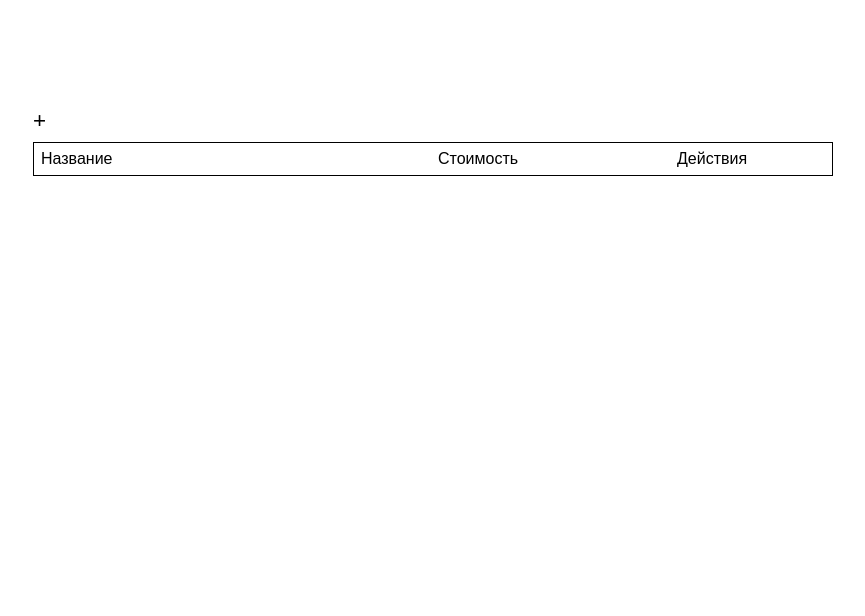
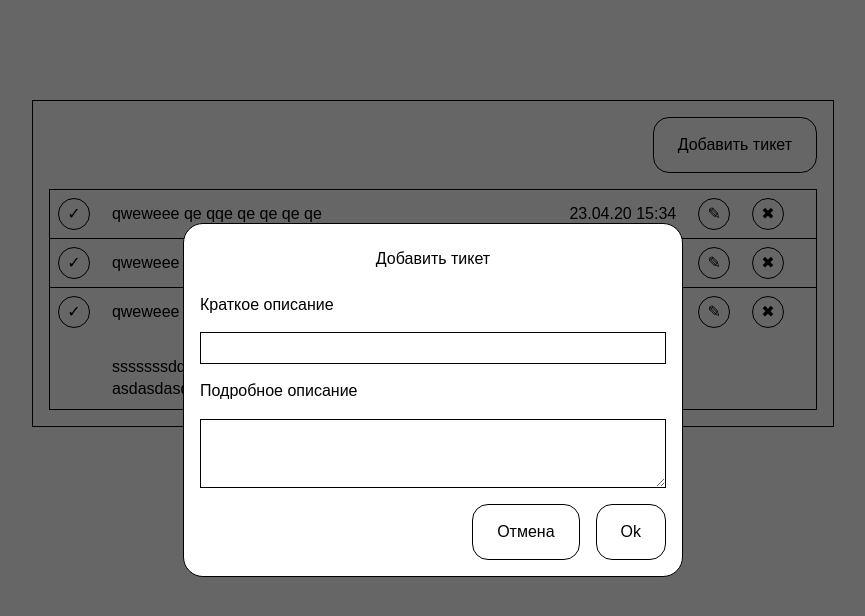
Before and after one commit to OlegBirykov/AHJ-7-2, a website built with webpack: page src/index.html in a window 1280 px wide. Shown: the whole page, without its empty margins (207-1072 px from the left). Built offline with nearby package versions, Linux system fonts and the light colour scheme.

Commit message:
Добавлен макет разметки и стили

```diff
--- a/src/css/style.css
+++ b/src/css/style.css
@@ -1,168 +1,130 @@
 body {
-  background-color: #white;
+  background-color: white;
 }
 
 .container {
   width: 800px;
   margin: 100px auto 0 auto;
+  border: 1px solid black;
 }
 
-.price-list-form * {
+[data-widget=help-desk-widget] *,
+.help-desk-modal-form * {
   box-sizing: border-box;
   margin: 0;
   padding: 0;
+  border: none;
 
   font-family: "Arial", sans-serif;
   font-size: 16px;
+  line-height: 1.4;
+  color: black;
+  background-color: white;
 }
 
-.price-list-form .icon {
-  font-size: 1.4em;
-  line-height: 1;
+[data-widget=help-desk-widget] {
+  padding: 0 1em 1em 1em;
+  background-color: white;
+}
+
+.header {
+  display: flex;
+  justify-content: flex-end;
+  padding: 1em 0;
+}
+
+.help-desk-button {
+  margin-left: 1em;
+  padding: 1em 1.5em;
+  border: 1px solid black;
+  border-radius: 1em;
   cursor: pointer;
 }
 
-.price-list-form .icon:hover {
-  background-color: yellow;
+.help-desk-ticket-button {
+  width: 2em;
+  height: 2em;
+  border: 1px solid black;
+  border-radius: 50%;
+  line-height: 0;
+  cursor: pointer;
 }
 
-.price-list-form .delete {
-  color: red;
+.help-desk-button:hover,
+.help-desk-ticket-button:hover {
+  background-color: rgb(19, 204, 74);
 }
 
-
-.price-list-form .header {
+[data-widget=help-desk-widget] [data-id=ticket] {
   display: flex;
+  flex-wrap: wrap;
   justify-content: space-between;
-  padding: 10px 0;
-}
-
-.price-list-form table {
-  width: 100%;
+  align-items: baseline;
+  padding: 0.5em 2em 0.5em 0.5em;
   border: 1px solid black;
 }
 
-.price-list-form td {
-  padding: 5px;
+[data-widget=help-desk-widget] [data-id=ticket]:not(:first-child) {
+  border-top: none;
 }
 
-.price-list-form .name {
-  width:50%;
-  max-width: 230px;
+[data-widget=help-desk-widget] .text {
+  width: 60%;
+}
+
+[data-widget=help-desk-widget] [data-id="description"] {
+  margin-top: 2em;
+}
+
+.help-desk-modal-form {
+  display: none;
+  justify-content: center;
+  align-items: center;
+  position: fixed;
+  left: 0;
+  top: 0;
+  right: 0;
+  bottom: 0;
+  background-color: rgba(0, 0, 0, 0.6);
+}
+
+.modal-active {
+  display: flex;
+}
+
+.help-desk-modal-form form {
+  width: 500px;
+  padding: 1.5em 1em 1em 1em;
+  border: 1px solid black;
+  border-radius: 20px;
   overflow: hidden;
 }
 
-.price-list-form .price {
-  width: 30%;
+.help-desk-modal-form form * {
+  display: block;
 }
 
-.price-list-form .actions {
-  width: 20%;
+.help-desk-modal-form [data-id=form-title] {
+  margin-bottom: 1.5em;
+  text-align: center;
 }
 
-.edit-form {
-  position: absolute;
-
-  display: none;
-  width: 450px;
-  padding: 20px 20px 10px 20px;
+.help-desk-modal-form form input,
+.help-desk-modal-form form textarea {
+  width: 100%;
+  margin: 1em 0;
   border: 1px solid black;
-
-  background-color: #f0f0f0;
 }
 
-.edit-form * {
-  display: block;
-  box-sizing: border-box;
-  margin: 0;
-  padding: 0;
-
-  font-family: "Arial", sans-serif;
-  font-size: 16px;
+.help-desk-modal-form form input {
+  height: 2em;
 }
 
-.edit-form label {
-  margin-bottom: 10px;
+.help-desk-modal-form form .buttons {
+  display: flex;
+  justify-content: flex-end;
 }
 
-.edit-form input {
-  width: 100%;
-  margin-top: 5px;
-  padding: 0.6em;
-
-  border: 1px solid black;
-  border-radius: 1em;
-
-  background-color: inherit;
+[data-widget=delete-form].help-desk-modal-form form .buttons {
+  margin-top: 1em;
 }
-
-.edit-form .buttons {
-  display: flex;
-  justify-content: flex-end;
-  margin-top: 20px;
-}
-
-.edit-form button {
-  width: 40%;
-  margin-left: 5%;
-  padding: 0.7em 0;
-
-  border: 1px solid black;
-  border-radius: 1em;
-
-  background-color: inherit;
-}
-
-.edit-form button:hover {
-  background-color: yellow;
-  cursor: pointer;
-}
-
-.delete-form {
-  position: absolute;
-
-  display: none;
-  width: 450px;
-  padding: 20px 20px 10px 20px;
-  border: 1px solid black;
-
-  overflow: hidden;
-
-  background-color: #f0f0f0;
-}
-
-.delete-form * {
-  display: block;
-  box-sizing: border-box;
-  margin: 0;
-  padding: 0;
-
-  font-family: "Arial", sans-serif;
-  font-size: 16px;
-}
-
-.delete-form .buttons {
-  display: flex;
-  justify-content: flex-end;
-  margin-top: 20px;
-}
-
-.delete-form button {
-  width: 40%;
-  margin-left: 5%;
-  padding: 0.7em 0;
-
-  border: 1px solid black;
-  border-radius: 1em;
-
-  background-color: inherit;
-}
-
-.delete-form button:hover {
-  background-color: yellow;
-  cursor: pointer;
-}
-
-.active {
-  display: block;
-}
--- a/src/index.html
+++ b/src/index.html
@@ -9,6 +9,77 @@
 </head>
 <body>
   <div class="container">
+    <div data-widget="help-desk-widget">
+      <div class="header">
+        <button class="help-desk-button" data-id="button-add">Добавить тикет</button>
+      </div>
+      <div data-id="tickets">
+        <div data-id="ticket">
+          <button class="help-desk-ticket-button" data-id="status">&#x2713;</button>
+          <div class="text">
+            <p data-id="name">
+              qweweee qe  qqe qe  qe  qe  qe
+            </p>
+          </div>
+          <p data-id="created">
+            23.04.20  15:34
+          </p>
+          <button class="help-desk-ticket-button" data-id="button-edit">&#x270E;</button>
+          <button class="help-desk-ticket-button" data-id="button-delete">&#x2716;</button>
+        </div>
+        <div data-id="ticket">
+          <button class="help-desk-ticket-button" data-id="status">&#x2713;</button>
+          <div class="text">
+            <p data-id="name">
+              qweweee qe  qqe qe  qe  qe  qe
+            </p>
+          </div>
+          <p data-id="created">
+            23.04.20  15:34
+          </p>
+          <button class="help-desk-ticket-button" data-id="button-edit">&#x270E;</button>
+          <button class="help-desk-ticket-button" data-id="button-delete">&#x2716;</button>
+        </div>
+        <div data-id="ticket">
+          <button class="help-desk-ticket-button" data-id="status">&#x2713;</button>
+          <div class="text">
+            <p data-id="name">
+              qweweee qe  qqe qe  qe  qe  qe
+            </p>
+            <p data-id="description">
+              sssssssddddddddasasd asd asdasd wadasdasda asdasdasd asdasdasdasd dasdasdas asdasdasd asd
+            </p>
+          </div>
+          <p data-id="created">
+            23.04.20  15:34
+          </p>
+          <button class="help-desk-ticket-button" data-id="button-edit">&#x270E;</button>
+          <button class="help-desk-ticket-button" data-id="button-delete">&#x2716;</button>
+        </div>
+      </div>
+    </div>
+  </div>
+  <div class="help-desk-modal-form modal-active" data-widget="edit-form">
+    <form>
+      <label data-id="form-title">Добавить тикет</label>
+      <label>Краткое описание<input type="text" name="name" data-id="name" required></label>
+      <label>Подробное описание</label>
+      <textarea name="description" data-id="description" rows="3" required></textarea>
+      <div class="buttons">
+        <button class="help-desk-button" type="reset" data-id="button-cancel">Отмена</button>
+        <button class="help-desk-button" type="submit" data-id="button-ok">Ok</button>
+      </div>
+    </form>
+  </div>
+  <div class="help-desk-modal-form" data-widget="delete-form">
+    <form>
+      <label data-id="form-title">Удалить тикет</label>
+      <label>Вы уверены, что хотите удалить тикет? Это действие необратимо.</label>
+      <div class="buttons">
+        <button class="help-desk-button" type="reset" data-id="button-cancel">Отмена</button>
+        <button class="help-desk-button" type="submit" data-id="button-ok">Ok</button>
+      </div>
+    </form>
   </div>
 </body>
 </html>
--- a/src/js/widgets/HelpDeskWidget.js
+++ b/src/js/widgets/HelpDeskWidget.js
@@ -1,5 +1,5 @@
-import EditForm from './EditForm';
-import DeleteForm from './DeleteForm';
+// import EditForm from './EditForm';
+// import DeleteForm from './DeleteForm';
 
 export default class PriceListWidget {
   constructor(parentEl) {
@@ -20,20 +20,6 @@ export default class PriceListWidget {
 
   static get markup() {
     return `
-      <div class="header">
-        <p class="icon" data-id="${this.ctrlId.add}">+</p>
-      </div>
-      <table>
-        <thead>
-          <tr>
-            <td class="name">Название</td>
-            <td class="price">Стоимость</td>
-            <td class="actions">Действия</td>
-          </tr>
-        </thead>
-        <tbody data-id="${this.ctrlId.list}">
-        </tbody>
-      </table>
     `;
   }
 
@@ -57,16 +43,16 @@ export default class PriceListWidget {
     this.form = document.createElement('form');
     this.form.className = 'price-list-form';
     this.form.dataset.widget = this.constructor.ctrlId.form;
-    this.form.innerHTML = this.constructor.markup;
+    // this.form.innerHTML = this.constructor.markup;
     this.parentEl.appendChild(this.form);
 
     this.addButton = this.form.querySelector(this.constructor.addSelector);
     this.listContainer = this.form.querySelector(this.constructor.listSelector);
 
-    this.editForm = new EditForm(this);
-    this.editForm.bindToDOM();
-    this.deleteForm = new DeleteForm(this);
-    this.deleteForm.bindToDOM();
+    // this.editForm = new EditForm(this);
+    // this.editForm.bindToDOM();
+    // this.deleteForm = new DeleteForm(this);
+    // this.deleteForm.bindToDOM();
 
     this.addButton.addEventListener('click', this.onAddButtonClick.bind(this));
     this.listContainer.addEventListener('click', this.onListContainerClick.bind(this));
@@ -75,27 +61,26 @@ export default class PriceListWidget {
   }
 
   onAddButtonClick() {
-    console.log(this);
-    const xhr = new XMLHttpRequest();
+    //    const xhr = new XMLHttpRequest();
 
-    xhr.open('GET', 'https://ahj-7-1.herokuapp.com?method=allTickets');
+    //    xhr.open('GET', 'https://ahj-7-1.herokuapp.com?method=allTickets');
 
-    xhr.addEventListener('load', () => {
-      if (xhr.status === 200) {
-        console.log(xhr.responseText);
-      } else {
-      // TODO: handle other status
-      }
-    });
-    xhr.addEventListener('error', () => {
-      // TODO: handle error
-    });
-    xhr.send();
+    //    xhr.addEventListener('load', () => {
+    //      if (xhr.status === 200) {
+    //        console.log(xhr.responseText);
+    //      } else {
+    // TODO: handle other status
+    //      }
+    //    });
+    //    xhr.addEventListener('error', () => {
+    // TODO: handle error
+    //    });
+    //    xhr.send();
 
-    //    if (!this.isActive) {
-    //      return;
-    //    }
-    //    this.editForm.updateProduct();
+    if (!this.isActive) {
+      return;
+    }
+    this.editForm.updateProduct();
   }
 
   onListContainerClick(event) {
```
